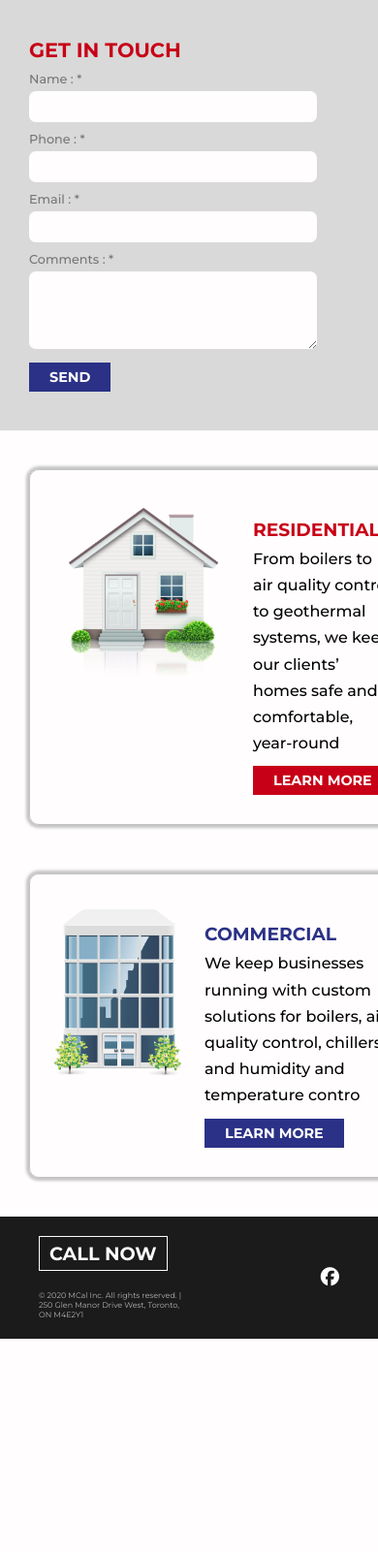
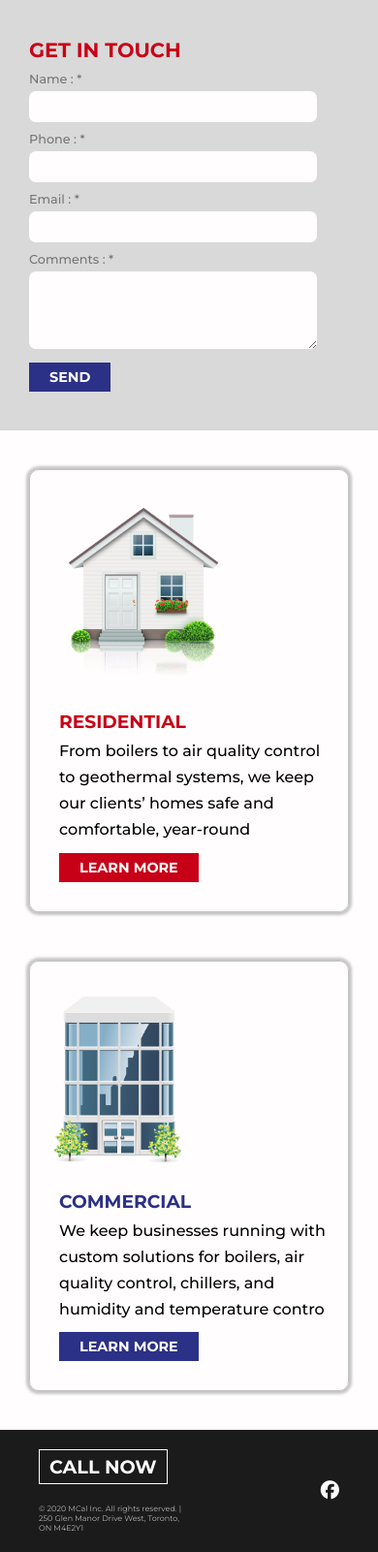
Before and after one commit to AsherJacob/acsite, a PHP site: page /site2/index.html in a window 390 px wide; the page is wider, and only the part inside the window is pictured. Shown: the part 1136-2737 px from the top of that part at 97% size. Before the commit the page ends 2517 px from the top of that part, so only its background shows below. Run offline with PHP 8.4, Linux system fonts and the light colour scheme; some libraries are stand-ins or nearby versions.

Commit message:
updated flex_direction and CALL NOW

```diff
--- a/site2/css/style.css
+++ b/site2/css/style.css
@@ -753,6 +753,10 @@ body::-webkit-scrollbar-thumb {
        padding:40px 30px;
     }
 
+    .residential-box, .commercial-box{
+        flex-direction: column;
+    }
+
     .residential-section{
         padding:20px 20px;
     }
--- a/site2/index.html
+++ b/site2/index.html
@@ -48,7 +48,7 @@
                         <!-- <div class="overlay"></div> -->
                         <div class="slide-content">
                             <p>YOUR HVAC EXPERTS</p>
-                            <input type="button" value="CALL NOW">
+                            <input type="button" onClick="window.location.href='tel:8921280776'" value="CALL NOW">
                         </div>
                     </div>
                 </div>
```
